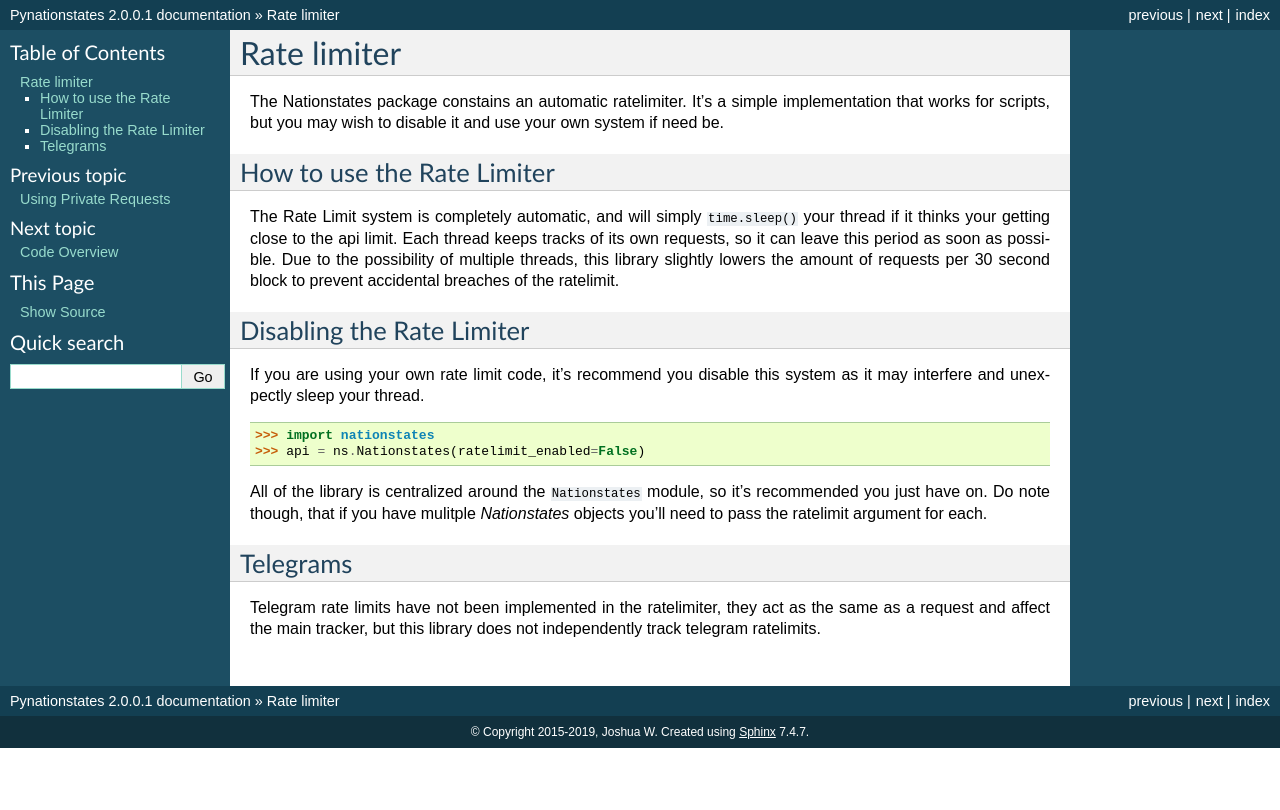
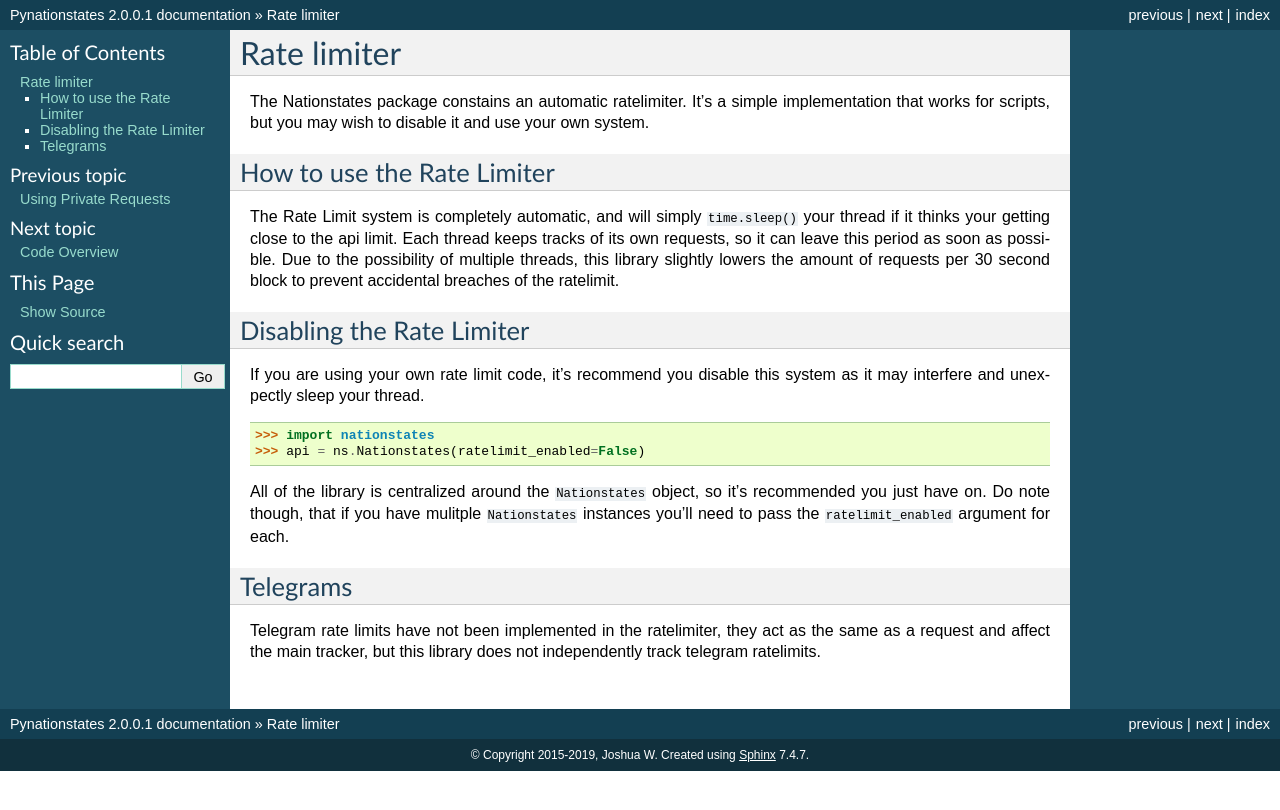
Before and after one commit to DolphDev/pynationstates, a Sphinx documentation site: the page built from docs/pages/ratelimit.rst, in a window 1280 px wide. Shown: the top 810 px of the page. Built offline with Sphinx 7.4.7, drawn with Linux system fonts in a browser that asks for light colours.

Commit message:
Minor fixes in ratelimit.rst

```diff
--- a/docs/pages/ratelimit.rst
+++ b/docs/pages/ratelimit.rst
@@ -3,7 +3,7 @@
 Rate limiter
 ============
 
-The Nationstates package constains an automatic ratelimiter. It's a simple implementation that works for scripts, but you may wish to disable it and use your own system if need be.
+The Nationstates package constains an automatic ratelimiter. It's a simple implementation that works for scripts, but you may wish to disable it and use your own system.
 
 How to use the Rate Limiter
 ---------------------------
@@ -19,7 +19,7 @@
     >>> import nationstates
     >>> api = ns.Nationstates(ratelimit_enabled=False)
 
-All of the library is centralized around the ``Nationstates`` module, so it's recommended you just have on. Do note though, that if you have mulitple `Nationstates` objects you'll need to pass the ratelimit argument for each.
+All of the library is centralized around the ``Nationstates`` object, so it's recommended you just have on. Do note though, that if you have mulitple ``Nationstates`` instances you'll need to pass the ``ratelimit_enabled`` argument for each.
 
 Telegrams
 ---------
```
